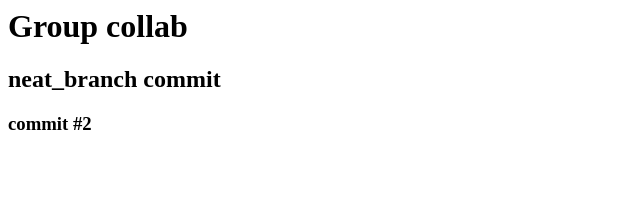
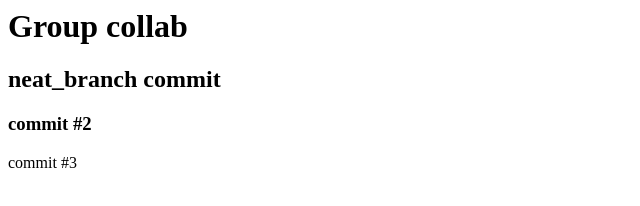
Before and after one commit to zongchalo/github_group, a plain HTML site: page index.html in a window 1280 px wide. Shown: the full height of the page, 0-640 px from the left. Drawn offline with Linux system fonts and the light colour scheme.

Commit message:
commit 3

```diff
--- a/index.html
+++ b/index.html
@@ -8,5 +8,6 @@
     <h1>Group collab</h1>
     <h2>neat_branch commit</h2>
     <h3>commit #2</h3>
+    <p>commit #3</p>
   </body>
 </html>
```
